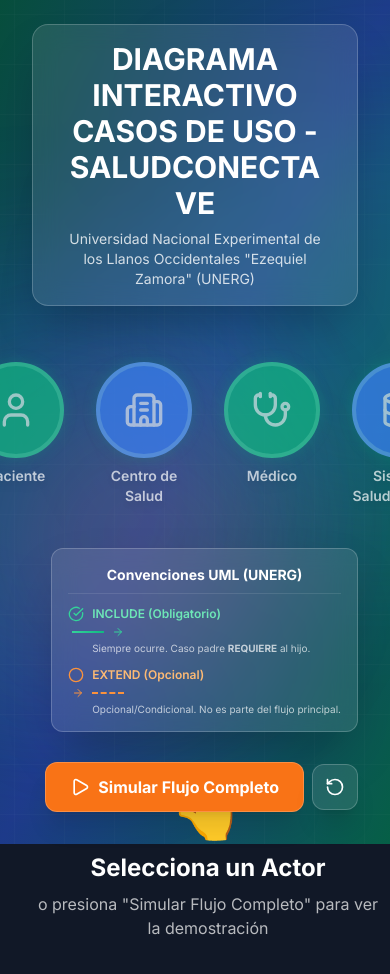
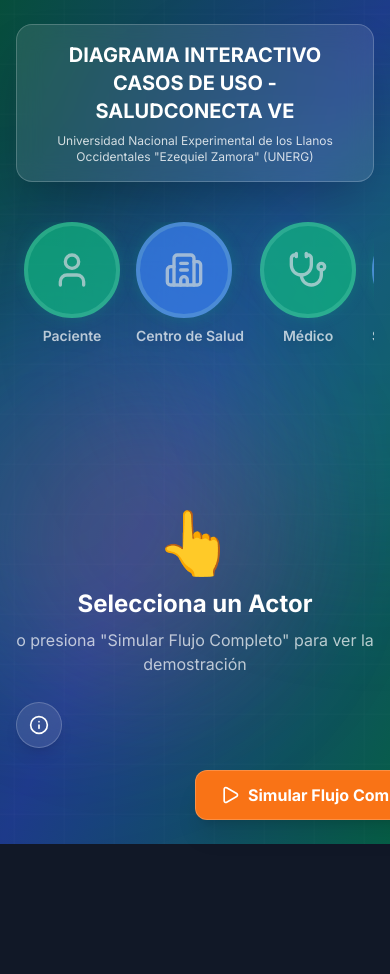
Before and after one commit to pedrocabezaremoto/Caso_de_uso_SaludConectaVE, a React (Vite) app: page / in a window 390 px wide. Shown: the top 974 px of the page. After the commit the page ends 906 px from the top, so only its background shows below. Built offline with nearby package versions, Linux system fonts and the light colour scheme.

Commit message:
Fix: Mobile responsive layout (Option A)

```diff
--- a/src/App.tsx
+++ b/src/App.tsx
@@ -60,12 +60,12 @@
         const index = actors.findIndex(a => a.id === selectedActor);
         if (index === -1) return 'items-center';
 
-        // Custom alignment classes based on actor position
+        // Custom alignment classes based on actor position - Mobile: simple vertical stack, Desktop: custom spacing
         switch (index) {
-            case 0: return 'items-start pt-4'; // Paciente
-            case 1: return 'items-start pt-32'; // Centro
-            case 2: return 'items-start pt-80'; // Médico
-            case 3: return 'items-end pb-12'; // Sistema (Align to bottom)
+            case 0: return 'items-start md:pt-4'; // Paciente
+            case 1: return 'items-start md:pt-32'; // Centro
+            case 2: return 'items-start md:pt-80'; // Médico
+            case 3: return 'items-end md:pb-12'; // Sistema (Align to bottom)
             default: return 'items-center';
         }
     };
@@ -78,31 +78,31 @@
             <motion.header
                 initial={{ opacity: 0, y: -50 }}
                 animate={{ opacity: 1, y: 0 }}
-                className="relative z-10 py-6 px-8"
+                className="relative z-10 py-6 px-4 md:px-8"
             >
-                <div className="bg-white/10 backdrop-blur-md rounded-2xl px-8 py-4
+                <div className="bg-white/10 backdrop-blur-md rounded-2xl px-4 py-4 md:px-8
                       border border-white/20 shadow-2xl max-w-7xl mx-auto">
-                    <h1 className="text-3xl md:text-4xl font-bold text-center text-white">
+                    <h1 className="text-xl md:text-4xl font-bold text-center text-white">
                         DIAGRAMA INTERACTIVO CASOS DE USO - SALUDCONECTA VE
                     </h1>
-                    <p className="text-center text-white/80 mt-2 text-sm">
+                    <p className="text-center text-white/80 mt-2 text-xs md:text-sm">
                         Universidad Nacional Experimental de los Llanos Occidentales "Ezequiel Zamora" (UNERG)
                     </p>
                 </div>
             </motion.header>
 
             {/* Main Content */}
-            <div className="relative z-10 px-8 py-8">
+            <div className="relative z-10 px-4 md:px-8 py-4 md:py-8 mb-24 md:mb-0">
                 <div className="max-w-7xl mx-auto">
-                    <div className="grid grid-cols-12 gap-8">
+                    <div className="grid grid-cols-1 md:grid-cols-12 gap-8">
                         {/* Actors Column */}
                         <motion.div
                             initial={{ opacity: 0, x: -50 }}
                             animate={{ opacity: 1, x: 0 }}
-                            className="col-span-12 md:col-span-2 flex md:flex-col gap-8 justify-center md:justify-start"
+                            className="col-span-1 md:col-span-2 flex flex-row md:flex-col gap-4 md:gap-8 overflow-x-auto pb-4 md:pb-0 justify-start md:justify-start items-center md:items-stretch scrollbar-hide px-2"
                         >
                             {actors.map((actor, index) => (
-                                <div key={actor.id} className="relative">
+                                <div key={actor.id} className="relative flex-shrink-0">
                                     <motion.div
                                         initial={{ opacity: 0, y: 20 }}
                                         animate={{ opacity: 1, y: 0 }}
@@ -115,17 +115,19 @@
                                         />
                                     </motion.div>
 
-                                    {/* Arrow pointing to use cases */}
-                                    <ActorArrow
-                                        isActive={selectedActor === actor.id}
-                                        color={selectedActor === actor.id ? '#10b981' : 'transparent'}
-                                    />
+                                    {/* Arrow pointing to use cases - Hidden on mobile for cleaner look */}
+                                    <div className="hidden md:block">
+                                        <ActorArrow
+                                            isActive={selectedActor === actor.id}
+                                            color={selectedActor === actor.id ? '#10b981' : 'transparent'}
+                                        />
+                                    </div>
                                 </div>
                             ))}
                         </motion.div>
 
                         {/* Use Cases Grid */}
-                        <div className={`col-span-12 md:col-span-10 min-h-[600px] flex ${getUseCaseAlignment()} transition-all duration-500`}>
+                        <div className={`col-span-1 md:col-span-10 min-h-[400px] md:min-h-[600px] flex ${getUseCaseAlignment()} transition-all duration-500`}>
                             <AnimatePresence mode="wait">
                                 {displayedUseCases.length > 0 ? (
                                     <motion.div
@@ -133,7 +135,7 @@
                                         initial={{ opacity: 0, scale: 0.9 }}
                                         animate={{ opacity: 1, scale: 1 }}
                                         exit={{ opacity: 0, scale: 0.9 }}
-                                        className="w-full flex flex-wrap justify-center gap-8"
+                                        className="w-full flex flex-wrap justify-center gap-4 md:gap-8 content-start md:content-center pb-20 md:pb-0"
                                     >
                                         {displayedUseCases.map((useCase, index) => (
                                             <motion.div
@@ -141,6 +143,7 @@
                                                 initial={{ opacity: 0, y: 20 }}
                                                 animate={{ opacity: 1, y: 0 }}
                                                 transition={{ delay: index * 0.1 }}
+                                                className="w-full sm:w-auto flex justify-center"
                                             >
                                                 <UseCaseNode
                                                     useCase={useCase}
--- a/src/components/FlowSimulator.tsx
+++ b/src/components/FlowSimulator.tsx
@@ -86,7 +86,7 @@
         <motion.div
             initial={{ opacity: 0, scale: 0.9 }}
             animate={{ opacity: 1, scale: 1 }}
-            className="fixed bottom-8 right-8 z-50 flex items-center gap-2"
+            className="fixed bottom-6 left-1/2 -translate-x-1/2 md:translate-x-0 md:left-auto md:bottom-8 md:right-8 z-50 flex items-center gap-2 w-max"
         >
             {/* Play/Pause Button */}
             <motion.button
--- a/src/components/Legend.tsx
+++ b/src/components/Legend.tsx
@@ -1,14 +1,35 @@
-import { motion } from 'framer-motion';
-import { ArrowRight, CheckCircle, Circle } from 'lucide-react';
+import { useState } from 'react';
+import { motion, AnimatePresence } from 'framer-motion';
+import { ArrowRight, CheckCircle, Circle, Info, X } from 'lucide-react';
 
 export default function Legend() {
+    const [isOpen, setIsOpen] = useState(false);
+
     return (
+        <>
+            {/* Mobile Toggle Button */}
+            <motion.button
+                initial={{ opacity: 0, scale: 0.8 }}
+                animate={{ opacity: 1, scale: 1 }}
+                onClick={() => setIsOpen(!isOpen)}
+                className="md:hidden fixed bottom-24 left-4 z-50 p-3 bg-white/10 backdrop-blur-md
+                         border border-white/20 rounded-full text-white shadow-lg"
+            >
+                {isOpen ? <X size={20} /> : <Info size={20} />}
+            </motion.button>
+
+            {/* Legend Container - Always visible on Desktop, Conditional on Mobile */}
+            <AnimatePresence>
+                {(isOpen || window.innerWidth >= 768) && (
                     <motion.div
-            initial={{ opacity: 0, x: 50 }}
-            animate={{ opacity: 1, x: 0 }}
-            transition={{ delay: 0.5 }}
-            className="fixed bottom-28 right-8 bg-white/10 backdrop-blur-md rounded-xl p-4
-                 border border-white/20 shadow-2xl max-w-xs z-40"
+                        initial={{ opacity: 0, x: 50, scale: 0.9 }}
+                        animate={{ opacity: 1, x: 0, scale: 1 }}
+                        exit={{ opacity: 0, x: 50, scale: 0.9 }}
+                        transition={{ duration: 0.2 }}
+                        className={`fixed bottom-36 left-4 md:bottom-28 md:right-8 md:left-auto
+                                  bg-gray-900/80 md:bg-white/10 backdrop-blur-md rounded-xl p-4
+                                  border border-white/20 shadow-2xl max-w-[280px] z-40
+                                  ${!isOpen ? 'hidden md:block' : 'block'}`}
                     >
                         <h3 className="text-sm font-bold text-white mb-3 text-center border-b border-white/10 pb-2">
                             Convenciones UML (UNERG)
@@ -48,5 +69,8 @@
                             </p>
                         </div>
                     </motion.div>
+                )}
+            </AnimatePresence>
+        </>
     );
 }
```
Lines whose indentation alone changed are shown as unchanged.
